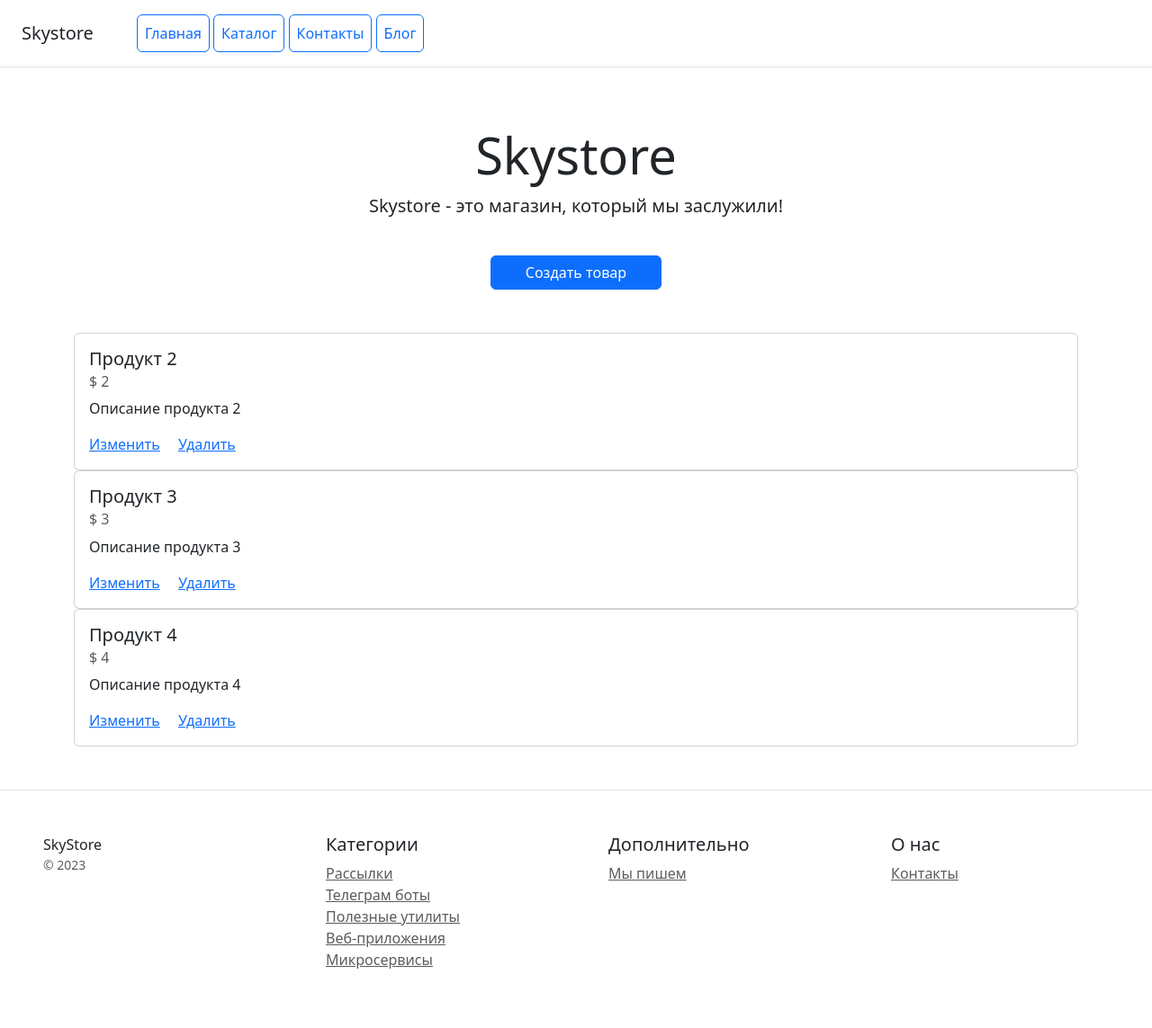
After one commit to Psyduck-duck/internet_shop_project, a Django app: page /catalog/list/ in a window 1280 px wide. The commit adds this page. Shown: the whole page at 90% size. Run offline with Django 5.2, Linux system fonts and the light colour scheme; data comes from the database, SQL or seed files in the repository; some libraries are stand-ins or nearby versions.

Commit message:
create CRUD with forms for products

```diff
--- a/catalog/templates/catalog/base.html
+++ b/catalog/templates/catalog/base.html
@@ -12,7 +12,7 @@
     <h5 class="my-0 mr-md-auto font-weight-normal">Skystore</h5>
     <nav class="ms-5">
         <a class="p-2 btn btn-outline-primary" href="{% url 'catalog:home' %}">Главная</a>
-        <a class="p-2 btn btn-outline-primary" href="/">Каталог</a>
+        <a class="p-2 btn btn-outline-primary" href="{% url 'catalog:list' %}">Каталог</a>
         <a class="p-2 btn btn-outline-primary" href="{% url 'catalog:contacts' %}">Контакты</a>
         <a class="p-2 btn btn-outline-primary" href="{% url 'blog:blog_list' %}">Блог</a>
     </nav>
--- /dev/null
+++ b/catalog/templates/catalog/products_list.html
@@ -0,0 +1,35 @@
+{% extends 'catalog/base.html' %}
+
+{% block title %}Список товаров{% endblock %}
+
+{% block content %}
+
+{% include 'catalog/header.html' %}
+
+<div class="container">
+    <div class="row text-center justify-content-center">
+
+        <div class="col-5"></div>
+        <a href="{% url 'catalog:create' %}" class="btn btn-primary mb-5 col-2 ">Создать товар</a>
+        <div class="col-5"></div>
+
+        {% for product in products %}
+
+        <div class="container text-start">
+            <div class="col-12">
+                <div class="card">
+                    <div class="card-body">
+                        <h5 class="card-title">{{product.name}}</h5>
+                        <h6 class="card-subtitle mb-2 text-body-secondary">$ {{product.price}}</h6>
+                        <p class="card-text">{{product.description}}</p>
+                        <a href="{% url 'catalog:update' product.pk %}" class="card-link">Изменить</a>
+                        <a href="{% url 'catalog:delete' product.pk %}" class="card-link">Удалить</a>
+                    </div>
+                </div>
+            </div>
+        </div>
+
+        {% endfor %}
+    </div>
+</div>
+{% endblock %}
--- a/catalog/urls.py
+++ b/catalog/urls.py
@@ -5,7 +5,11 @@ app_name = 'catalog'
 
 
 urlpatterns = [
-    path('home/', views.ProductListView.as_view(), name='home'),
+    path('home/', views.ProductHomeListView.as_view(), name='home'),
+    path('list/', views.ProductsListView.as_view(), name='list'),
+    path('create/', views.ProductCreateView.as_view(), name='create'),
+    path('update/<int:pk>', views.ProductUpdateView.as_view(), name='update'),
+    path('delete/<int:pk>', views.ProductDeleteView.as_view(), name='delete'),
     path('contacts/', views.ContactView.as_view(), name='contacts'),
     path('products/<int:pk>/', views.ProductDetailView.as_view(), name='product_detail')
 ]
--- a/catalog/views.py
+++ b/catalog/views.py
@@ -1,15 +1,45 @@
 from django.shortcuts import render
 from django.http import HttpResponse
+from django.urls import reverse_lazy
+
 from .models import Product, Contact
-from django.views.generic import ListView, DetailView, View
+from django.views.generic import ListView, DetailView, View, CreateView, UpdateView, DeleteView
+from .forms import ProductForm
 
 from catalog.models import Product
 
 
-class ProductListView(ListView):
+class ProductHomeListView(ListView):
     model = Product
     template_name = 'catalog/home.html'
     context_object_name = 'products'
+
+
+class ProductsListView(ListView):
+    model = Product
+    template_name = 'catalog/products_list.html'
+    context_object_name = 'products'
+
+
+class ProductCreateView(CreateView):
+    model = Product
+    template_name = 'catalog/product_form.html'
+    form_class = ProductForm
+    success_url = reverse_lazy('catalog:list')
+
+
+class ProductUpdateView(UpdateView):
+    model = Product
+    template_name = 'catalog/product_form.html'
+    form_class = ProductForm
+    success_url = reverse_lazy('catalog:list')
+
+
+class ProductDeleteView(DeleteView):
+    model = Product
+    template_name = 'catalog/product_delete.html'
+    success_url = reverse_lazy('catalog:list')
+    context_object_name = 'product'
 
 
 class ProductDetailView(DetailView):
```
Also changed, not shown: catalog/forms.py (added, +8 -0 lines), catalog/templates/catalog/product_delete.html (added, +19 -0 lines), catalog/templates/catalog/product_form.html (added, +20 -0 lines).
